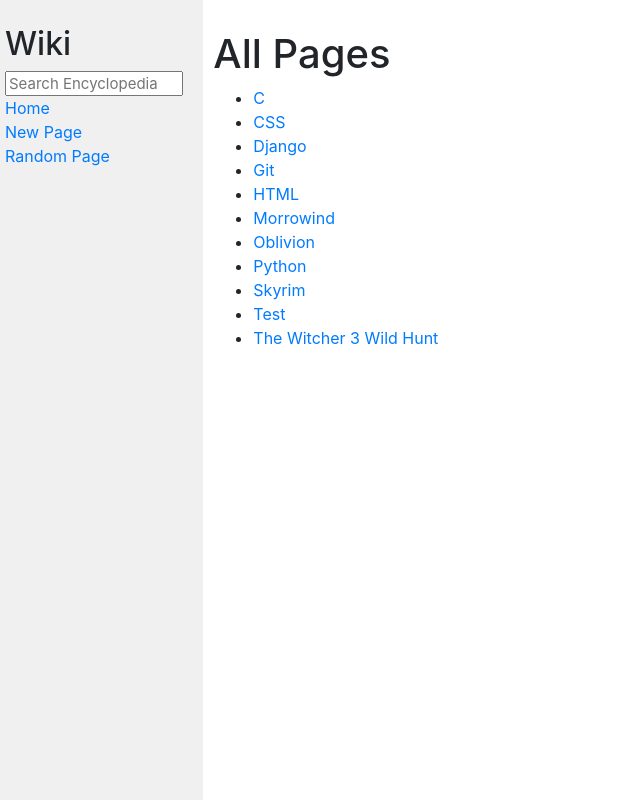
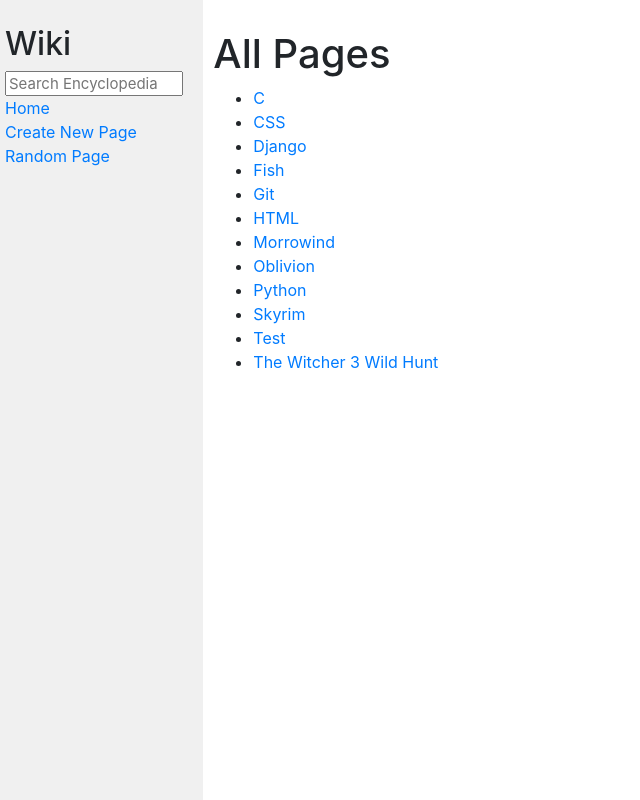
Before and after one commit to EricJostad/Wiki, a Django app: page / in a window 1280 px wide. Shown: the whole page, without its empty margins (0-640 px from the left). Run offline with Django 3.2, Linux system fonts and the light colour scheme; some libraries are stand-ins or nearby versions.

Commit message:
Small update to text.

```diff
--- a/encyclopedia/templates/encyclopedia/layout.html
+++ b/encyclopedia/templates/encyclopedia/layout.html
@@ -19,7 +19,7 @@
                     <a href="{% url 'encyclopedia:index' %}">Home</a>
                 </div>
                 <div>
-                    <a href="{% url 'encyclopedia:new' %}">New Page</a>
+                    <a href="{% url 'encyclopedia:new' %}">Create New Page</a>
                 </div>
                 <div>
                     <a href="{% url 'encyclopedia:random' %}">Random Page</a>
```
Also changed, not shown: entries/Fish.md (added, +1 -0 lines), entries/HTML.md (+30 -0 lines).
